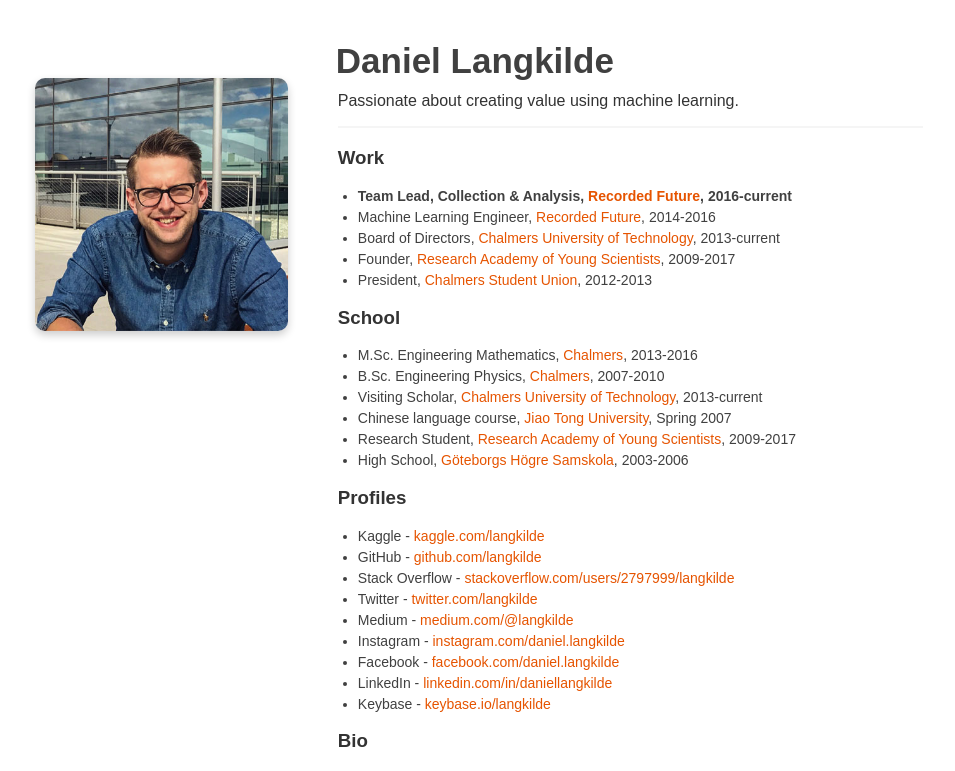
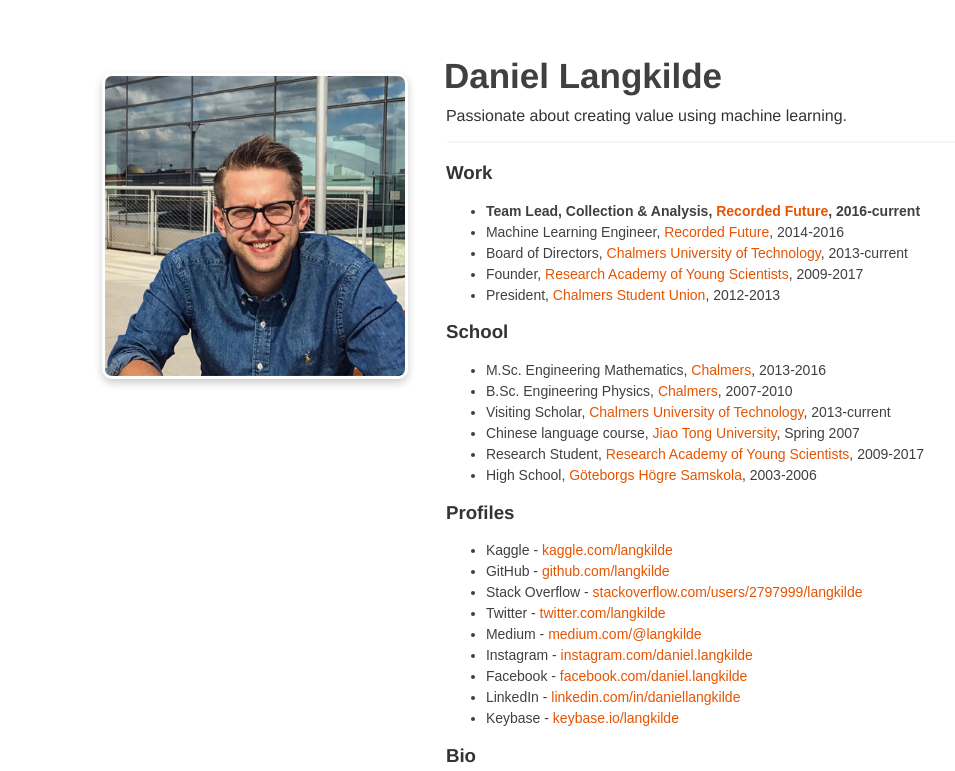
Before and after one commit to langkilde/daniel.langkilde.se, a React app: page / in a window 1280 px wide. Shown: the top 771 px of the page, without its empty margins (43-998 px from the left). Built offline with nearby package versions, Linux system fonts and the light colour scheme.

Commit message:
drastically improved layout using column best practices

```diff
--- a/src/components/app.tsx
+++ b/src/components/app.tsx
@@ -14,17 +14,18 @@ export default class App extends React.Component {
 
   public render() {
     return (
-      <div className="container">
-        <Portrait/>
-        <div className="right-side">
+      <div className="section group">
+        <div className="col span_1_of_2 desktop-only">
+          <Portrait/>
+        </div>
+        <div className="col span_2_of_2">
           <Title/>
-          <div className="list-container">
-            <CvList grouping={CV.WORK.grouping} list_items={CV.WORK.list_items}/>
-            <CvList grouping={CV.SCHOOL.grouping} list_items={CV.SCHOOL.list_items}/>
-            <ProfilesList grouping={Profiles.grouping} list_items={Profiles.list_items}/>
-            <BioList grouping={Bio.grouping} list_items={Bio.list_items}/>
-          </div>
+          <CvList grouping={CV.WORK.grouping} list_items={CV.WORK.list_items}/>
+          <CvList grouping={CV.SCHOOL.grouping} list_items={CV.SCHOOL.list_items}/>
+          <ProfilesList grouping={Profiles.grouping} list_items={Profiles.list_items}/>
+          <BioList grouping={Bio.grouping} list_items={Bio.list_items}/>
         </div>
+        <div className="footer">busy building things</div>
       </div>
     );
   }
--- a/src/components/portrait.tsx
+++ b/src/components/portrait.tsx
@@ -10,7 +10,7 @@ class Portrait extends React.Component {
 
   public render() {
     return (
-      <div className="left-side desktop-only">
+      <div>
         <a href="https://www.daniel.langkilde.se">
           <img className="portrait" src={image}/>
         </a>
--- a/src/components/title.tsx
+++ b/src/components/title.tsx
@@ -12,10 +12,9 @@ class Title extends React.Component {
     return (
       <div className="header-container">
         <a href="https://www.daniel.langkilde.se">
-          <img className="header-portrait mobile-only " src={image}/>
-          <img className="header-portrait tablet-only" src={image}/>
+          <img className="header-portrait mobile-only" src={image}/>
         </a>
-        <h1>Daniel Langkilde</h1>
+        <h1 className="mobile-only-header">Daniel Langkilde</h1>
         <p>Passionate about creating value using machine learning.</p>
         <hr/>
       </div>
--- a/src/style/scss/all.scss
+++ b/src/style/scss/all.scss
@@ -1,9 +1,10 @@
 @import 'style';
 @import 'visibility';
 @import 'link_underline';
+@import 'sections';
+@import 'variables';
 
 html,
 body {
-  font-family: Arial, "Helvetica Neue", Helvetica, sans-serif;
-  height: 100%;
+  font-family: "Helvetica Neue", Helvetica, sans-serif;
 }
--- a/src/style/scss/link_underline.scss
+++ b/src/style/scss/link_underline.scss
@@ -21,8 +21,8 @@ a::before {
   visibility: hidden;
   -webkit-transform: scaleX(0);
   transform: scaleX(0);
-  -webkit-transition: all 0.3s ease-in-out 0s;
-  transition: all 0.2s ease-in-out 0s;
+  -webkit-transition: all 0.1s ease-in-out 0s;
+  transition: all 0.1s ease-in-out 0s;
 }
 
 a:hover::before {
--- /dev/null
+++ b/src/style/scss/sections.scss
@@ -0,0 +1,49 @@
+.section {
+  clear: both;
+  padding: 0;
+}
+
+.col {
+  display: block;
+  float: left;
+  margin: 1% 0 1% 3%;
+}
+
+.col:first-child {
+  margin-left: 5%;
+}
+
+.group::before,
+.group::after {
+  content: "";
+  display: table;
+}
+
+.group::after {
+  clear: both;
+}
+
+.group {
+  zoom: 1;
+}
+
+.span_1_of_2 {
+  width: 30%;
+}
+
+.span_2_of_2 {
+  width: 60%;
+}
+
+@media only screen and (max-width: 740px) {
+  .col {
+    margin: 1% 0 2% 1%;
+  }
+}
+
+@media only screen and (max-width: 740px) {
+  .span_2_of_2,
+  .span_1_of_2 {
+    width: 98%;
+  }
+}
--- a/src/style/scss/style.scss
+++ b/src/style/scss/style.scss
@@ -1,45 +1,23 @@
-@import 'variables';
-
-.mobile-only {
+//@import 'variables';
+//
+img.mobile-only {
   float: right;
   width: 60px;
   height: 60px;
-  //border: 5px solid blue;
 }
 
-.tablet-only {
-  width: 70px;
-  height: 70px;
-  //border: 5px solid green;
-}
-
-.desktop-only {
+img.desktop-only {
   width: 250px;
   height: 250px;
-  //border: 5px solid red;
-}
-
-.item-container {
-  margin-left: -20px;
-}
-
-.list-container {
-  margin-left: -20px;
-}
-
-.header-container {
-  margin-top: -40px;
-  margin-left: -20px;
-  margin-right: 20px;
 }
 
 .header-portrait {
+  padding: 2px;
   margin-right: 20px;
   float: right;
   border-radius: 4px;
   box-shadow: 0 4px 8px 0 rgba(0, 0, 0, 0.2);
   transition: 0.3s;
-  //border: 1px solid black;
 }
 
 .header-portrait:hover {
@@ -54,39 +32,19 @@
   border-radius: 10px;
   box-shadow: 0 4px 8px 0 rgba(0, 0, 0, 0.2);
   transition: 0.3s;
-  //border: 1px solid black;
+  margin-top: 40px;
+  padding: 3px;
 }
 
 .portrait:hover {
   box-shadow: 0 16px 32px 0 rgba(0, 0, 0, 0.2);
 }
 
-.root,
-.container {
-  height: 100%;
-  //border: 1px solid black;
-}
-
-.left-side {
-  width: 20%;
-  float: left;
-  display: block;
-  padding-bottom: 100%;
-  margin: 70px 30px -100% 70px;
-  //border: 1px solid black;
-}
-
-.right-side {
-  width: 90%;
-  margin-left: 40px;
-  margin-top: 50px;
-  max-width: 600px;
-  height: 100%;
-  padding-bottom: 100%;
-  margin-bottom: -100%;
-  float: left;
-  display: block;
-  //border: 1px solid black;
+.footer {
+  margin-top: 20px;
+  font-weight: 400;
+  font-size: 14px;
+  float: right;
 }
 
 h1,
@@ -94,7 +52,6 @@ h2,
 h3,
 p {
   color: #333;
-  font-family: Arial, "Helvetica Neue", Helvetica, sans-serif;
 }
 
 h1 {
@@ -107,7 +64,7 @@ h1 {
 
 li {
   color: #404040;
-  font-family: Arial, "Helvetica Neue", Helvetica, sans-serif;
+  font-family: Arial, sans-serif;
   font-weight: 300;
   font-size: 14px;
   margin-bottom: 5px;
@@ -119,7 +76,6 @@ hr {
   -moz-border-left-colors: none;
   -moz-border-right-colors: none;
   -moz-border-top-colors: none;
-  border: 0.01px solid whitesmoke;
-  margin: 15px 0;
-  margin-right: 15px;
+  border: 0.02px solid whitesmoke;
+  margin: 15px 1px 1px;
 }
--- a/src/style/scss/variables.scss
+++ b/src/style/scss/variables.scss
@@ -1,7 +1,5 @@
 $mobile-width-min: 1px;
-$mobile-width-max: 375px;
-$tablet-width-min: 376px;
-$tablet-width-max: 940px;
-$desktop-width-min: 941px;
+$mobile-width-max: 740px;
+$desktop-width-min: 741px;
 
 $link-color: #e65400;
--- a/src/style/scss/visibility.scss
+++ b/src/style/scss/visibility.scss
@@ -2,26 +2,11 @@
 
 // tablet
 @media only screen and (min-width: $mobile-width-min) and (max-width: $mobile-width-max) {
-  .mobile-only {
-    display: block !important;
+  h1.mobile-only-header {
+    font-size: 25px;
   }
 
-  .tablet-only {
-    display: none !important;
-  }
-
-  .desktop-only {
-    display: none !important;
-  }
-}
-
-// tablet
-@media only screen and (min-width: $tablet-width-min) and (max-width: $tablet-width-max) {
   .mobile-only {
-    display: none !important;
-  }
-
-  .tablet-only {
     display: block !important;
   }
 
@@ -36,8 +21,9 @@
     display: none !important;
   }
 
-  .tablet-only {
-    display: none !important;
+  .section {
+    margin-top: 20px;
+    margin-left: 1px;
   }
 
   .desktop-only {
```
Also changed, not shown: 1 other file (tests, documents, lock files or other folders).
